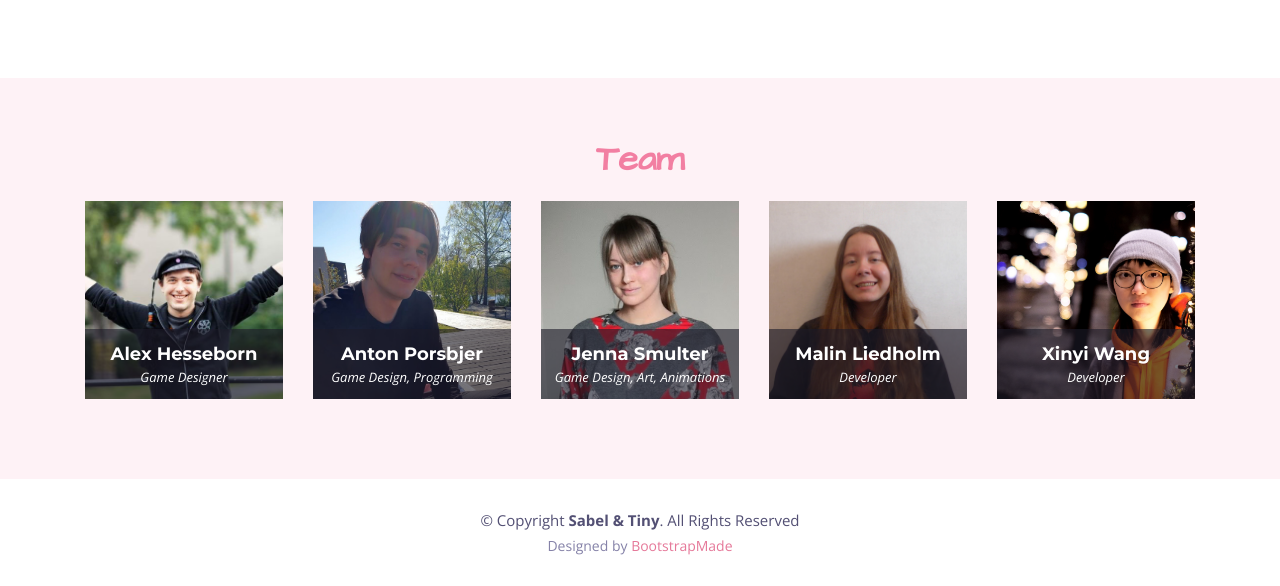
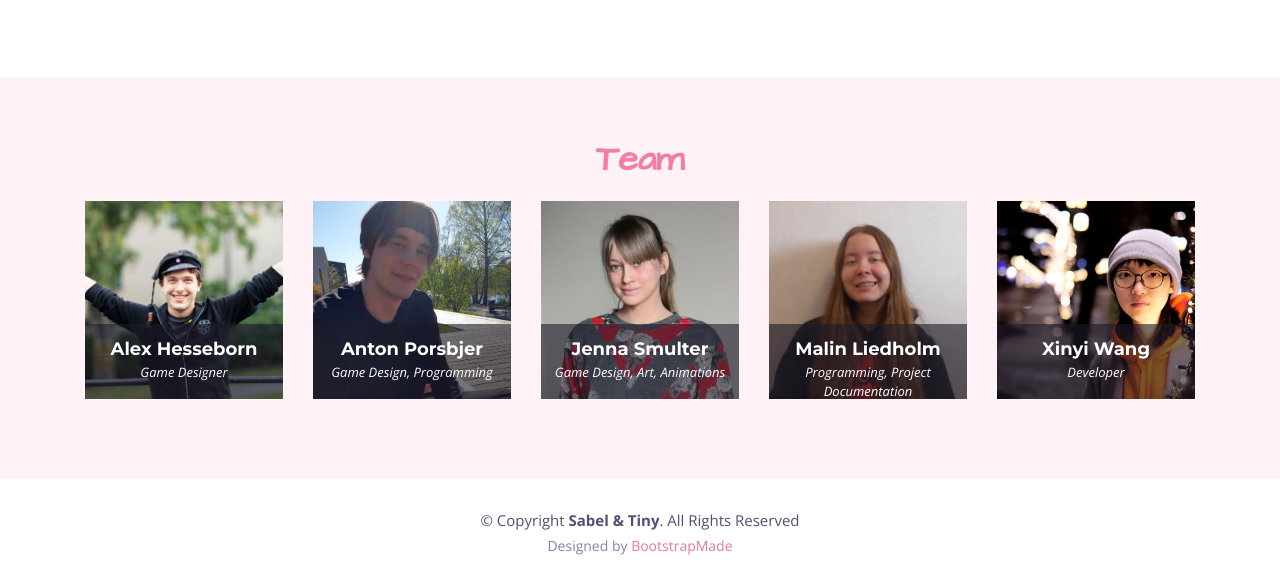
Before and after one commit to DH2650-Game-Design-Group1/DH2650-Game-Design-Group1.github.io, a plain HTML site: page index.html in a window 1280 px wide. Shown: the part 3972-4558 px from the top of the page. Drawn offline with nearby package versions, Linux system fonts and the light colour scheme; files whose address does not match are found by name.

Commit message:
fixed link

```diff
--- a/css/style.css
+++ b/css/style.css
@@ -1001,7 +1001,7 @@ h6 {
 
 #team .member .member-info-content {
   transition: margin 0.2s;
-  height: 40px;
+  height: 45px;
   transition: height 0.4s;
 }
 
@@ -1010,7 +1010,7 @@ h6 {
 }
 
 #team .member:hover .member-info-content {
-  height: 80px;
+  height: 90px;
 }
 
 #team .member h4 {
--- a/index.html
+++ b/index.html
@@ -566,10 +566,8 @@
               <div class="member-info">
                 <div class="member-info-content">
                   <h4>Malin Liedholm</h4>
-                  <span>Developer</span>
+                  <span>Programming, Project Documentation</span>
                   <div class="social">
-                    <!--<a href=""><i class="fa fa-facebook"></i></a>
-                    <a href=""><i class="fa fa-google-plus"></i></a>-->
                     <a href="https://github.com/malinliedholm" target="_blank"><i class="fa fa-github"></i></a>
                     <a href="https://se.linkedin.com/in/malin-liedholm-9b8913173" target="_blank"><i class="fa fa-linkedin"></i></a>
                   </div>
```
